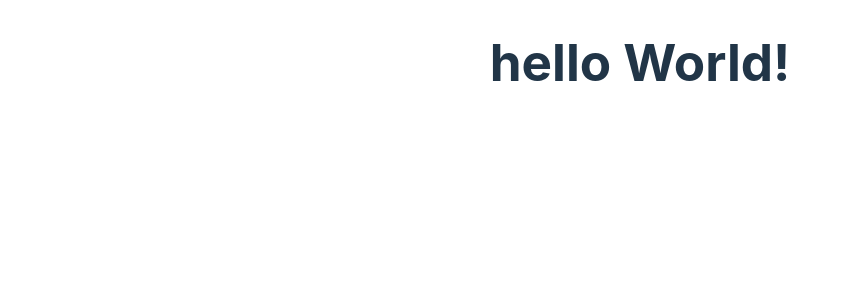
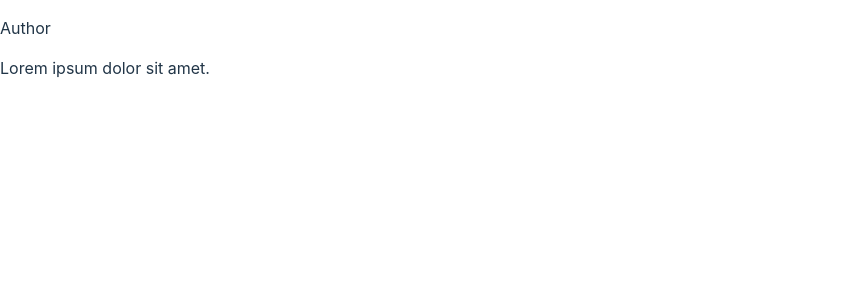
Before and after one commit to angelpsy/nextjs-14-learning-react, a React (Vite) app: page / in a window 1280 px wide. Shown: the top 300 px of the page, without its empty margins (0-849 px from the left). Built offline with nearby package versions, Linux system fonts and the light colour scheme.

Commit message:
add first custom component

```diff
--- a/src/App.css
+++ b/src/App.css
@@ -1,7 +1,3 @@
 #root {
   flex-grow: 1;
 }
-
-h1 {
-  text-align: center;
-}
--- a/src/App.tsx
+++ b/src/App.tsx
@@ -1,9 +1,8 @@
-import './App.css'
+import "./App.css";
+import Post from './components/post';
 
 function App() {
-  return (
-    <h1>hello World!</h1>
-  )
+  return <Post />;
 }
 
-export default App
+export default App;
--- /dev/null
+++ b/src/components/post/index.tsx
@@ -0,0 +1,8 @@
+export default function Post() {
+  return (
+    <div>
+      <p>Author</p>
+      <p>Lorem ipsum dolor sit amet.</p>
+    </div>
+  )
+}
```
